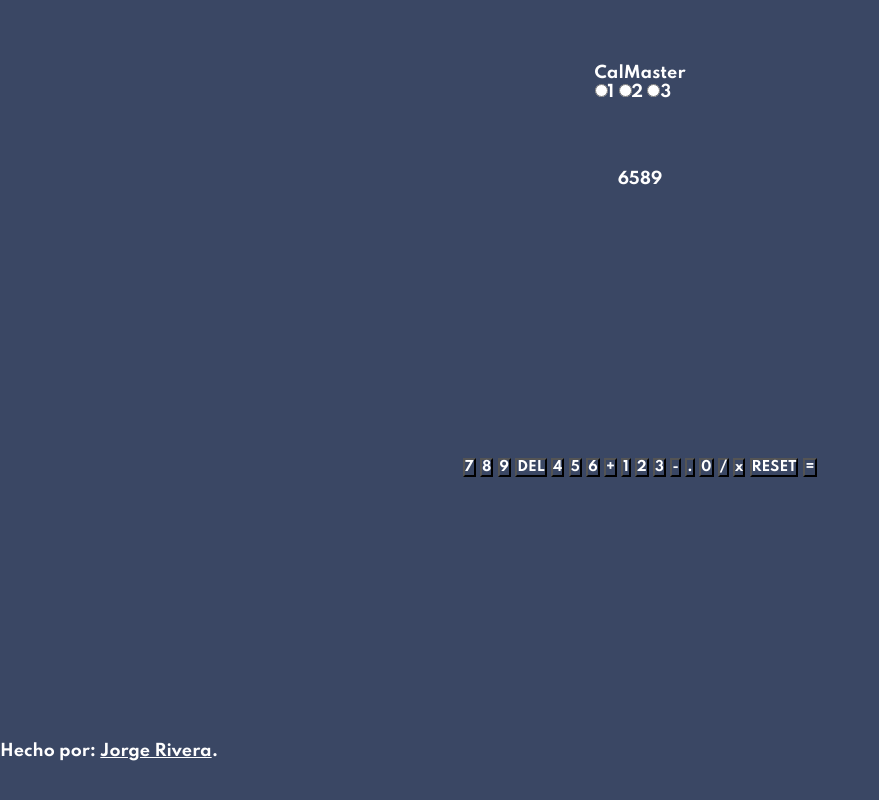
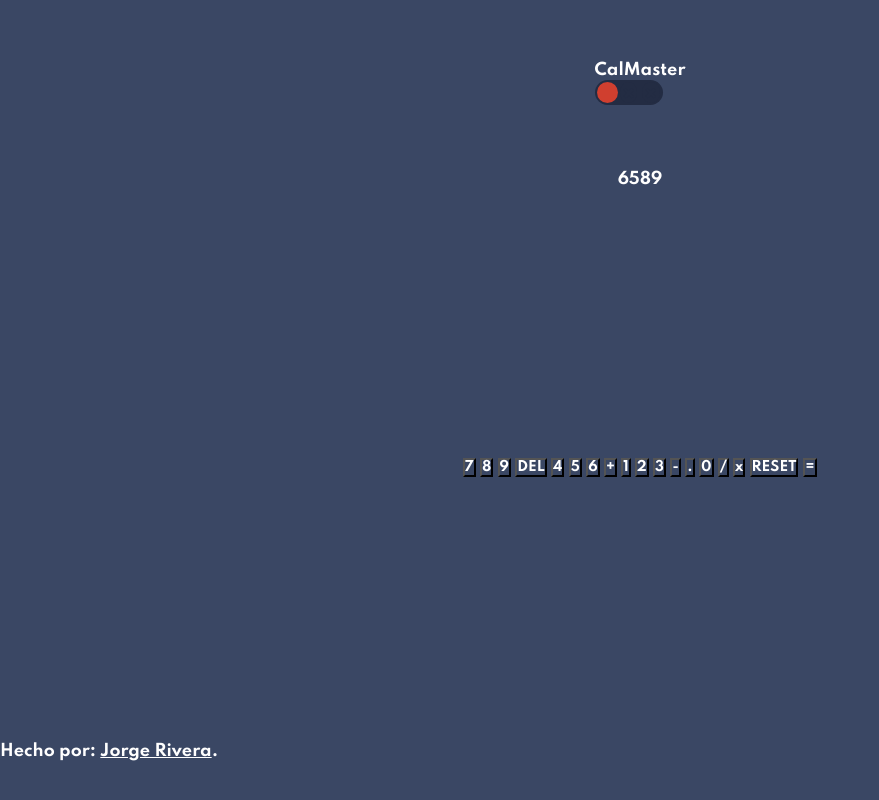
Before and after one commit to JorgeR-Code/calculadora, a plain HTML site: page index.html in a window 1280 px wide. Shown: the whole page, without its empty margins (0-879 px from the left). Drawn offline with Linux system fonts and the light colour scheme.

Commit message:
css for the toggle

```diff
--- a/index.html
+++ b/index.html
@@ -8,16 +8,24 @@
 
   <title>CalculadoraMaster</title>
   <link rel="stylesheet" href="style.css">
+  <link rel="stylesheet" href="https://maxcdn.bootstrapcdn.com/font-awesome/4.6.1/css/font-awesome.min.css">
 </head>
 <body>
 <section class="container">
   <div class="calc">
     <div class="selector">
       <p>CalMaster</p>
-      <div class="option">
-        <input class="select" type="radio" id="option1">1
-        <input class="select" type="radio" id="option2">2
-        <input class="select" type="radio" id="option3">3
+      <div class="option back">
+        <input  checked  type="radio" name="toggle" value="1">
+        <label><i class="fa fa-times"></i></label>
+
+        <input type="radio" name="toggle" value="2">
+        <label><i class="fa fa-times"></i></label>
+
+        <input type="radio" name="toggle" value="3">
+        <label><i class="fa fa-times"></i></label>
+
+        <span></span>
       </div>
     </div>
     <div class="display">
--- a/style.css
+++ b/style.css
@@ -24,10 +24,10 @@
     max-width: 500px;;
     display: grid;
     grid-template-areas:
-    "selector selector selector selector"
-    "display display display display"
-    "keyboard keyboard keyboard keyboard";
-    grid-template-columns: repeat(4, 1fr);
+    "selector"
+    "display"
+    "keyboard";
+    grid-template-columns: 1fr;
     grid-template-rows: 10% 20% 70%;
     background-color: transparent;
     justify-content: center;
@@ -52,3 +52,78 @@
     margin: 0 auto;
 
 }
+
+
+.option {
+
+    background: hsl(223, 31%, 20%);
+    display: inline-block;
+    padding: 2px 3px;
+    border-radius: 20px;
+    position:relative;
+  }
+
+  .option i{
+      color: hsl(223, 31%, 20%);
+      background: hsl(223, 31%, 20%);
+
+  }
+  .option label {
+    background: hsl(223, 31%, 20%);
+    text-align: center;
+    font-family: sans-serif;
+    display: inline-block;
+    color: hsl(223, 31%, 20%);
+    border-radius: 50%;
+
+    z-index:2;
+    margin: 0;
+    text-align: center;
+    padding: 2px 3px;
+    font-size: 15px;
+
+  }
+
+  .option input {
+
+    position: absolute;
+    z-index: 3;
+    opacity: 0;
+    cursor: pointer;
+  }
+
+  .option span {
+    height: 21px;
+    width: 21px;
+    line-height: 21px;
+    border-radius: 50%;
+    background:hsl(223, 31%, 20%);
+    display:block;
+    position:absolute;
+    left: 22px;
+    top: 2px;
+    transition:all 0.3s ease-in-out;
+  }
+
+  .option input[value="1"]:checked ~ span{
+    background:hsl(6, 63%, 50%);
+    left:2px;
+    }
+
+
+  .option input[value="2"]:checked ~ span{
+    background:hsl(25, 98%, 40%);
+    left: 23px;
+  }
+
+  .option input[value="3"]:checked ~ span{
+    background:hsl(176, 100%, 44%);
+    left: 46px;
+  }
+
+  .option input[value="1"]:checked + label,.option input[value="3"]:checked + label{
+    color:rgb(87, 2, 2);
+  }
+  .option input[value="2"]:checked + label{
+    color:#fff;
+  }
```
